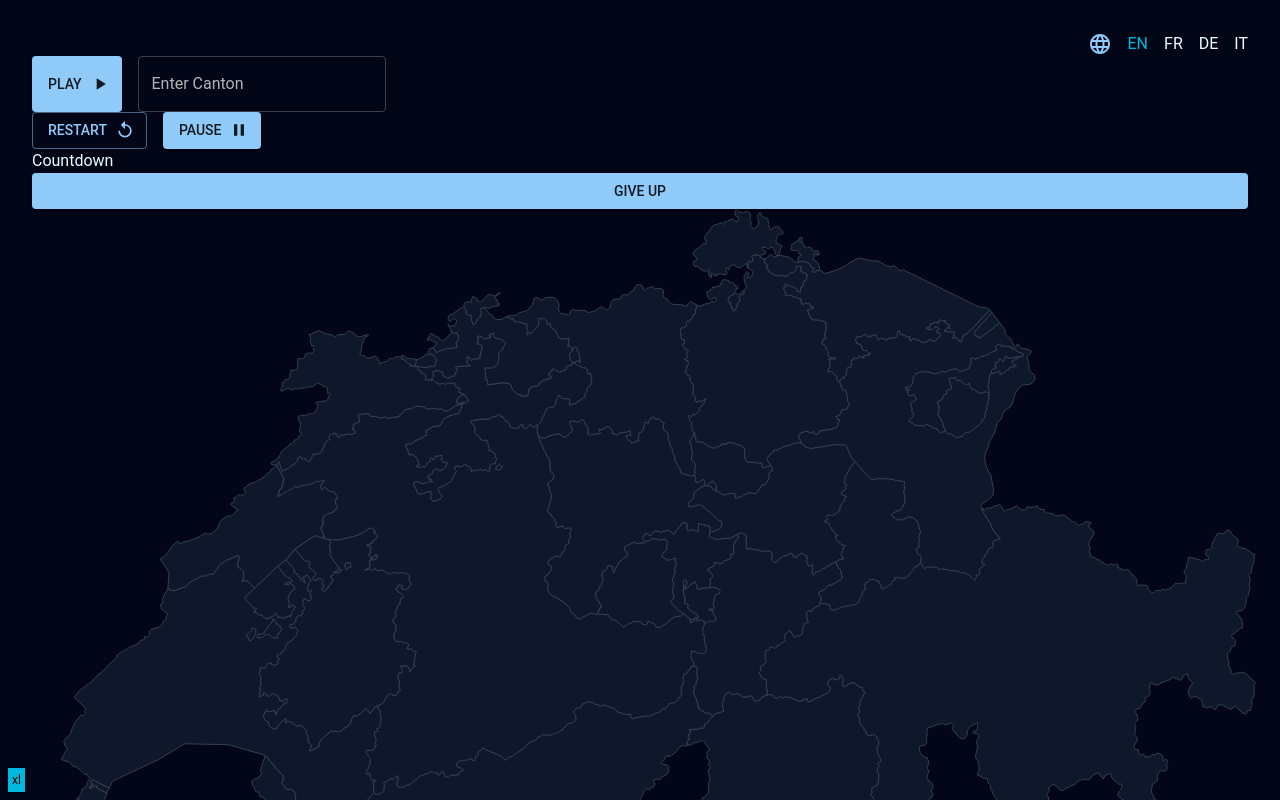
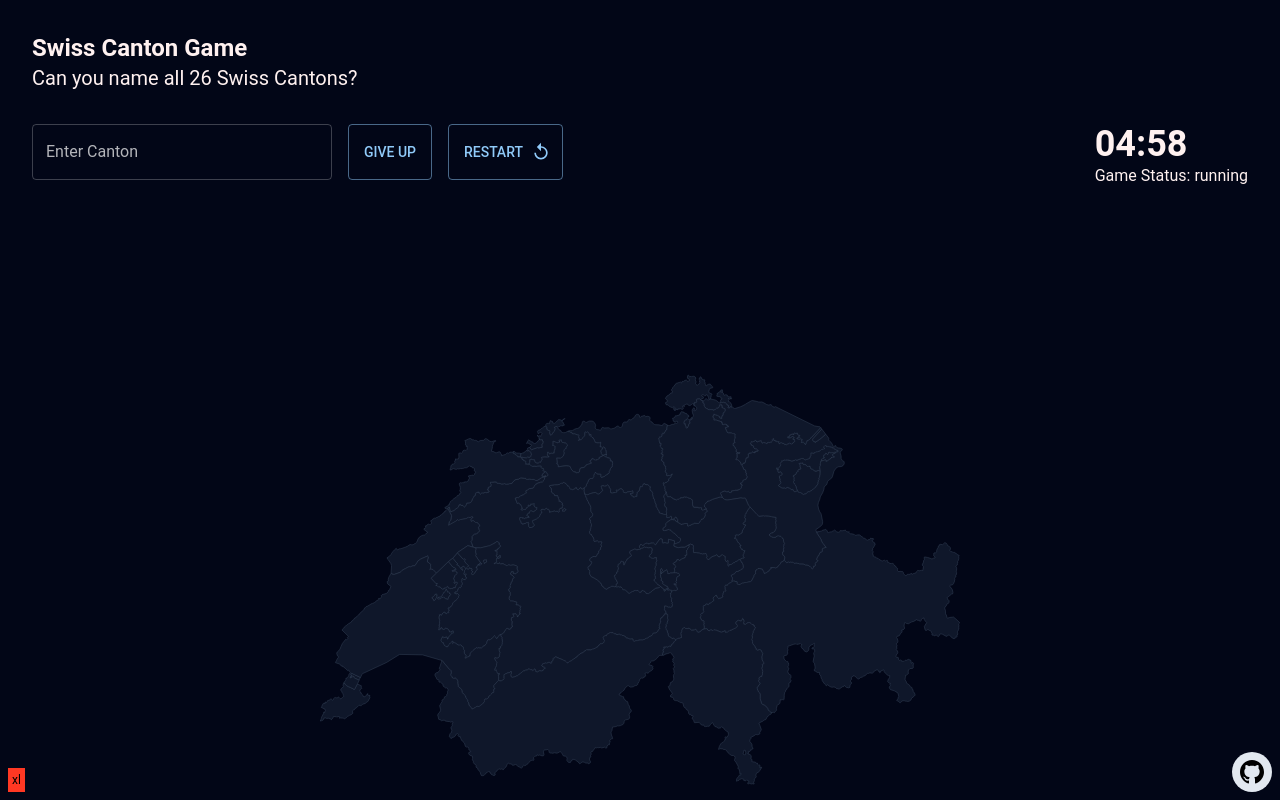
Before and after one commit to Meuss/swiss-cantons-quiz, a React (Vite) app: page / in a window 1280 px wide. Both pictures are taken after a click on the button "PLAY". Shown: the top 800 px of the page. Built offline with nearby package versions, Linux system fonts and the light colour scheme.

Commit message:
game mechanics

```diff
--- a/src/App.tsx
+++ b/src/App.tsx
@@ -7,6 +7,7 @@ import CssBaseline from "@mui/material/CssBaseline";
 import LanguageIcon from "@mui/icons-material/LanguageOutlined";
 import store from "./store";
 import Game from "./components/Game";
+import Github from "./components/Github";
 import LangSwitcher from "./components/LangSwitcher";
 
 const darkTheme = createTheme({
@@ -27,18 +28,19 @@ const App = () => {
             <CssBaseline />
             <div className="flex-1 bg-slate-950">
               <div className="container py-8">
+                <Routes>
+                  <Route path="/" element={<Game />} />
+                </Routes>
                 <div className="flex justify-end gap-4">
                   <LanguageIcon color="primary" />
                   <LangSwitcher />
                 </div>
-                <Routes>
-                  <Route path="/" element={<Game />} />
-                </Routes>
               </div>
             </div>
           </ThemeProvider>
         </Provider>
       </BrowserRouter>
+      <Github />
       {process.env.NODE_ENV === "development" && (
         <div className="mq-helper pointer-events-none fixed bottom-2 left-2 bg-primary-500 p-1 text-xs font-normal text-black" />
       )}
--- a/src/components/Countdown.tsx
+++ /dev/null
@@ -1,12 +0,0 @@
-import Button from "@mui/material/Button";
-
-const Countdown = () => {
-  return (
-    <div className="flex flex-col">
-      Countdown
-      <Button variant="contained">Give Up</Button>
-    </div>
-  );
-};
-
-export default Countdown;
--- a/src/components/Game.tsx
+++ b/src/components/Game.tsx
@@ -1,12 +1,12 @@
-import Countdown from "./Countdown";
 import GameActions from "./GameActions";
 import Map from "./Map";
 
 const Game = () => {
   return (
-    <div>
+    <div className="flex flex-col">
+      <h1 className="text-2xl font-bold">Swiss Canton Game</h1>
+      <h2 className="text-xl">Can you name all 26 Swiss Cantons?</h2>
       <GameActions />
-      <Countdown />
       <Map />
     </div>
   );
--- a/src/components/GameActions.tsx
+++ b/src/components/GameActions.tsx
@@ -2,26 +2,100 @@ import TextField from "@mui/material/TextField";
 import Button from "@mui/material/Button";
 import RestartIcon from "@mui/icons-material/Replay";
 import PlayIcon from "@mui/icons-material/PlayArrow";
-import PauseIcon from "@mui/icons-material/Pause";
 import Stack from "@mui/material/Stack";
+import { useEffect, useRef } from "react";
+import { useDispatch, useSelector } from "react-redux";
+import { startGame, giveUp, countdown, restartGame } from "../store/gameSlice";
+import { RootState } from "../store";
 
 const GameActions = () => {
+  const dispatch = useDispatch();
+  const gameStatus = useSelector((state: RootState) => state.game.gameStatus);
+  const countdownValue = useSelector(
+    (state: RootState) => state.game.countdown
+  );
+  const countdownRef = useRef<NodeJS.Timeout | null>(null);
+
+  useEffect(() => {
+    if (gameStatus === "running" && countdownValue > 0) {
+      countdownRef.current = setInterval(() => {
+        dispatch(countdown());
+      }, 1000);
+    } else if (countdownRef.current) {
+      clearInterval(countdownRef.current);
+    }
+
+    return () => {
+      if (countdownRef.current) {
+        clearInterval(countdownRef.current);
+      }
+    };
+  }, [gameStatus, countdownValue, dispatch]);
+
+  const onStartGame = () => {
+    dispatch(startGame());
+  };
+
+  const onGiveUp = () => {
+    dispatch(giveUp());
+  };
+
+  const onRestart = () => {
+    dispatch(restartGame());
+  };
+
+  const displayTime = () => {
+    const minutes = Math.floor(countdownValue / 60);
+    const seconds = countdownValue % 60;
+    return `0${minutes}:${seconds < 10 ? `0${seconds}` : seconds}`;
+  };
   return (
+    <div className="mt-8 flex justify-between">
       <div>
-      <Stack direction="row" spacing={2}>
-        <Button variant="contained" endIcon={<PlayIcon />}>
+        {gameStatus === "idle" && (
+          <Button
+            variant="contained"
+            endIcon={<PlayIcon />}
+            onClick={onStartGame}
+          >
             Play
           </Button>
-        <TextField label="Enter Canton" variant="outlined" />
-      </Stack>
+        )}
+        {gameStatus === "running" && (
+          <>
             <Stack direction="row" spacing={2}>
-        <Button variant="outlined" endIcon={<RestartIcon />}>
+              <TextField
+                label="Enter Canton"
+                variant="outlined"
+                className="w-[300px]"
+              />
+              <Button onClick={onGiveUp} variant="outlined">
+                Give Up
+              </Button>
+              <Button
+                onClick={onRestart}
+                variant="outlined"
+                endIcon={<RestartIcon />}
+              >
                 Restart
               </Button>
-        <Button variant="contained" endIcon={<PauseIcon />}>
-          Pause
+            </Stack>
+          </>
+        )}
+        {gameStatus === "ended" && (
+          <Button
+            onClick={onRestart}
+            variant="outlined"
+            endIcon={<RestartIcon />}
+          >
+            Restart
           </Button>
-      </Stack>
+        )}
+      </div>
+      <div>
+        <div className="text-4xl font-bold">{displayTime()}</div>
+        <h1>Game Status: {gameStatus}</h1>
+      </div>
     </div>
   );
 };
--- a/src/components/Github.tsx
+++ b/src/components/Github.tsx
@@ -0,0 +1,18 @@
+const Github = () => {
+  return (
+    <div className="fixed bottom-2 right-2 rounded-full bg-slate-200 p-2">
+      <a href="https://github.com/Meuss/swiss-cantons-quiz">
+        <svg
+          xmlns="http://www.w3.org/2000/svg"
+          width="24"
+          height="24"
+          viewBox="0 0 24 24"
+        >
+          <path d="M12 0c-6.626 0-12 5.373-12 12 0 5.302 3.438 9.8 8.207 11.387.599.111.793-.261.793-.577v-2.234c-3.338.726-4.033-1.416-4.033-1.416-.546-1.387-1.333-1.756-1.333-1.756-1.089-.745.083-.729.083-.729 1.205.084 1.839 1.237 1.839 1.237 1.07 1.834 2.807 1.304 3.492.997.107-.775.418-1.305.762-1.604-2.665-.305-5.467-1.334-5.467-5.931 0-1.311.469-2.381 1.236-3.221-.124-.303-.535-1.524.117-3.176 0 0 1.008-.322 3.301 1.23.957-.266 1.983-.399 3.003-.404 1.02.005 2.047.138 3.006.404 2.291-1.552 3.297-1.23 3.297-1.23.653 1.653.242 2.874.118 3.176.77.84 1.235 1.911 1.235 3.221 0 4.609-2.807 5.624-5.479 5.921.43.372.823 1.102.823 2.222v3.293c0 .319.192.694.801.576 4.765-1.589 8.199-6.086 8.199-11.386 0-6.627-5.373-12-12-12z" />
+        </svg>
+      </a>
+    </div>
+  );
+};
+
+export default Github;
--- a/src/components/LangSwitcher.tsx
+++ b/src/components/LangSwitcher.tsx
@@ -21,7 +21,7 @@ const LanguageSwitcher = () => {
   };
 
   return (
-    <div className="flex gap-4">
+    <div className="flex gap-2">
       {langBtn("en")}
       {langBtn("fr")}
       {langBtn("de")}
--- a/src/components/Map.tsx
+++ b/src/components/Map.tsx
@@ -1,7 +1,11 @@
 import { ReactComponent as SwissMap } from "../assets/switzerland.svg";
 
 const Map = () => {
-  return <SwissMap />;
+  return (
+    <div className="mx-auto w-[50vw]">
+      <SwissMap />
+    </div>
+  );
 };
 
 export default Map;
--- a/src/store/gameSlice.ts
+++ b/src/store/gameSlice.ts
@@ -1,19 +1,43 @@
-import { createSlice, PayloadAction } from "@reduxjs/toolkit";
-import { Game } from "../types/game";
+import { createSlice } from "@reduxjs/toolkit";
 
-const initialState: Game = {
-  started: false,
+interface GameState {
+  gameStatus: "idle" | "running" | "ended";
+  countdown: number;
+}
+
+const initialState: GameState = {
+  gameStatus: "idle",
+  countdown: 5 * 60,
 };
 
 const gameSlice = createSlice({
   name: "game",
   initialState,
   reducers: {
-    set: (state, action: PayloadAction<Game>) => {
-      return action.payload;
+    startGame: (state) => {
+      state.gameStatus = "running";
+    },
+    endGame: (state) => {
+      state.gameStatus = "ended";
+      state.countdown = 0;
+    },
+    giveUp: (state) => {
+      state.gameStatus = "ended";
+    },
+    restartGame: (state) => {
+      state.gameStatus = "running";
+      state.countdown = 5 * 60;
+    },
+    countdown: (state) => {
+      if (state.countdown > 0) {
+        state.countdown--;
+      } else {
+        state.gameStatus = "ended";
+      }
     },
   },
 });
 
-export const { set } = gameSlice.actions;
+export const { startGame, endGame, giveUp, countdown, restartGame } =
+  gameSlice.actions;
 export default gameSlice.reducer;
--- a/src/store/index.ts
+++ b/src/store/index.ts
@@ -7,4 +7,6 @@ const store = configureStore({
   },
 });
 
+export type RootState = ReturnType<typeof store.getState>;
+
 export default store;
--- a/src/tailwind.css
+++ b/src/tailwind.css
@@ -42,6 +42,9 @@
 }
 
 @layer components {
+  #swiss-map {
+    max-width: 100%;
+  }
   #swiss-map path {
     transition: all cubic-bezier(1, 0, 0, 1) 0.3s;
     stroke: theme("colors.slate.700");
--- a/src/types/game.d.ts
+++ /dev/null
@@ -1,3 +0,0 @@
-export interface Game {
-  started: boolean;
-}
--- a/tailwind.config.cjs
+++ b/tailwind.config.cjs
@@ -11,7 +11,7 @@ module.exports = {
         sans: ["Avenir", "sans-serif"],
       },
       colors: {
-        primary: {
+        secondary: {
           50: "#ebffff",
           100: "#cdfbff",
           200: "#a1f4ff",
@@ -24,7 +24,7 @@ module.exports = {
           900: "#124e67",
           950: "#053247",
         },
-        secondary: {
+        primary: {
           50: "#fff1f0",
           100: "#ffe0dd",
           200: "#ffc6c0",
```
Lines whose indentation alone changed are shown as unchanged.
